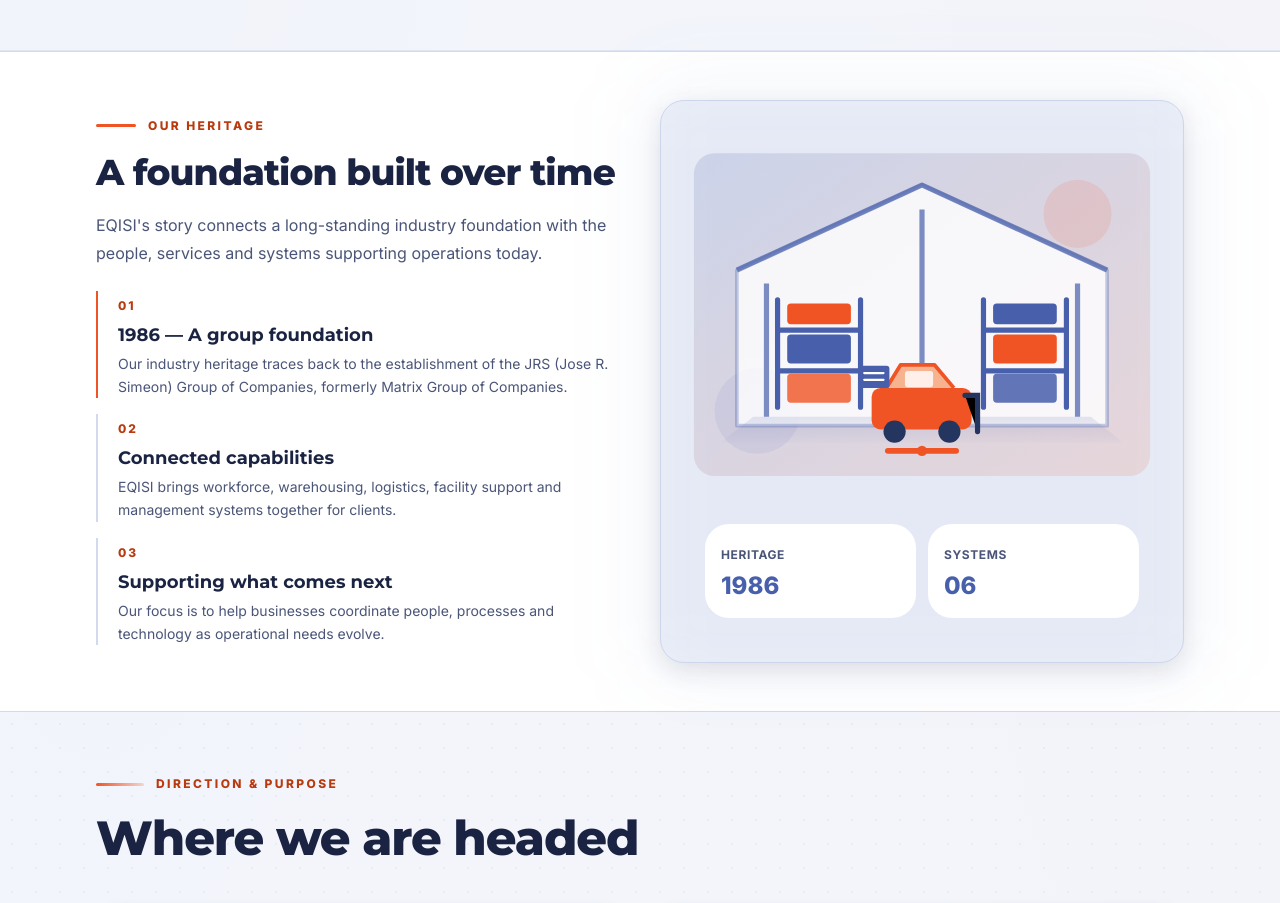
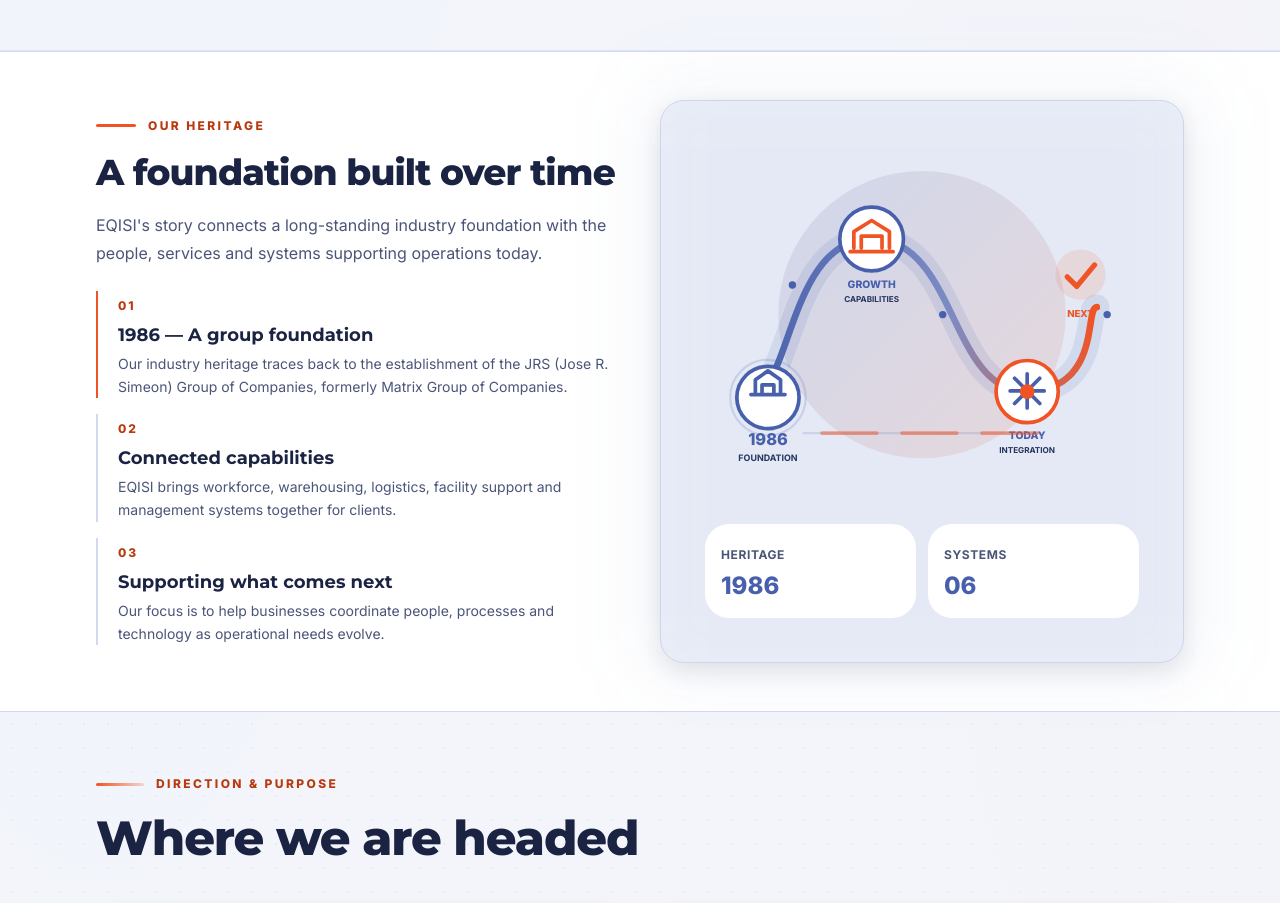
Before and after one commit to isturiscedrick/EQISI, a React (Vite) app in the folder vite-react-template/: page /about in a window 1280 px wide. Shown: the part 1160-2063 px from the top of the page. Built offline with nearby package versions, Linux system fonts and the light colour scheme.

Commit message:
Give Our Heritage a distinct timeline illustration

```diff
--- a/vite-react-template/src/pages/AboutPage.tsx
+++ b/vite-react-template/src/pages/AboutPage.tsx
@@ -58,6 +58,52 @@ function AboutWarehouseIllustration({ compact = false }: { compact?: boolean })
         <g><rect x="138" y="215" width="86" height="28" rx="5" fill="#F05424"/><rect x="138" y="257" width="86" height="39" rx="5" fill="#4860AC"/><rect x="138" y="310" width="86" height="39" rx="5" fill="#F05424" opacity=".8"/><rect x="416" y="215" width="86" height="28" rx="5" fill="#4860AC"/><rect x="416" y="257" width="86" height="39" rx="5" fill="#F05424"/><rect x="416" y="310" width="86" height="39" rx="5" fill="#4860AC" opacity=".85"/></g>
         <g transform="translate(252 292)"><rect y="37" width="135" height="56" rx="12" fill="#F05424"/><path d="m20 37 19-31h46l26 31" fill="#F7B38F" stroke="#F05424" strokeWidth="5" strokeLinejoin="round"/><rect x="45" y="14" width="38" height="22" rx="4" fill="#fff" fillOpacity=".8"/><circle cx="31" cy="96" r="15" fill="#24365F"/><circle cx="105" cy="96" r="15" fill="#24365F"/><path d="M126 47h17v49" stroke="#24365F" strokeWidth="7" strokeLinecap="round"/><rect x="-18" y="7" width="42" height="30" rx="4" fill="#4860AC"/><path d="M-10 17h26m-26 9h26" stroke="#fff" strokeWidth="3" strokeLinecap="round"/></g>
         <path d="M274 414h92" stroke="#F05424" strokeWidth="8" strokeLinecap="round"/><circle cx="320" cy="414" r="7" fill="#F05424"/>
+      </svg>
+    </div>
+  )
+}
+
+
+function HeritageTimelineIllustration() {
+  return (
+    <div className="about-heritage-illustration relative flex aspect-[5/4] w-full items-center justify-center overflow-hidden">
+      <svg viewBox="0 0 640 460" role="img" aria-labelledby="heritage-timeline-title" className="h-full w-full">
+        <title id="heritage-timeline-title">Illustrated timeline showing EQISI's heritage, connected capabilities and future direction</title>
+        <defs>
+          <linearGradient id="heritage-timeline-glow" x1="0" y1="0" x2="1" y2="1"><stop stopColor="#4860AC" stopOpacity=".13"/><stop offset="1" stopColor="#F05424" stopOpacity=".12"/></linearGradient>
+          <linearGradient id="heritage-road" x1="0" y1="0" x2="1" y2="0"><stop stopColor="#4860AC"/><stop offset=".58" stopColor="#7C8BC4"/><stop offset="1" stopColor="#F05424"/></linearGradient>
+        </defs>
+        <circle cx="320" cy="230" r="194" fill="url(#heritage-timeline-glow)"/>
+        <path d="M84 342C145 342 137 128 252 128s105 205 208 205 79-113 96-113" fill="none" stroke="#4860AC" strokeOpacity=".12" strokeWidth="34" strokeLinecap="round"/>
+        <path d="M84 342C145 342 137 128 252 128s105 205 208 205 79-113 96-113" fill="none" stroke="url(#heritage-road)" strokeWidth="9" strokeLinecap="round" strokeDasharray="2 1"/>
+        <g transform="translate(70 280)">
+          <circle cx="42" cy="62" r="42" fill="#fff" stroke="#4860AC" strokeWidth="5"/>
+          <path d="M19 58h46M25 58V38l17-12 17 12v20M34 58V45h16v13" fill="none" stroke="#4860AC" strokeWidth="5" strokeLinejoin="round" strokeLinecap="round"/>
+          <circle cx="42" cy="62" r="51" fill="none" stroke="#4860AC" strokeOpacity=".18" strokeWidth="3"/>
+          <text x="42" y="126" textAnchor="middle" fill="#4860AC" fontSize="22" fontWeight="800">1986</text>
+          <text x="42" y="148" textAnchor="middle" fill="#24365F" fontSize="12" fontWeight="700">FOUNDATION</text>
+        </g>
+        <g transform="translate(208 70)">
+          <circle cx="44" cy="58" r="43" fill="#fff" stroke="#4860AC" strokeWidth="5"/>
+          <path d="M20 70V48l24-15 24 15v22M30 70V54h28v16M15 75h58" fill="none" stroke="#F05424" strokeWidth="5" strokeLinejoin="round" strokeLinecap="round"/>
+          <text x="44" y="124" textAnchor="middle" fill="#4860AC" fontSize="14" fontWeight="800">GROWTH</text>
+          <text x="44" y="143" textAnchor="middle" fill="#24365F" fontSize="11" fontWeight="700">CAPABILITIES</text>
+        </g>
+        <g transform="translate(420 282)">
+          <circle cx="42" cy="52" r="42" fill="#fff" stroke="#F05424" strokeWidth="5"/>
+          <path d="M19 51h46M42 28v46M25 34l34 34M59 34 25 68" stroke="#4860AC" strokeWidth="5" strokeLinecap="round"/>
+          <circle cx="42" cy="52" r="10" fill="#F05424"/>
+          <text x="42" y="116" textAnchor="middle" fill="#4860AC" fontSize="14" fontWeight="800">TODAY</text>
+          <text x="42" y="135" textAnchor="middle" fill="#24365F" fontSize="11" fontWeight="700">INTEGRATION</text>
+        </g>
+        <g transform="translate(500 142)">
+          <circle cx="34" cy="34" r="34" fill="#F05424" fillOpacity=".12"/>
+          <path d="M16 37 29 50 53 21" fill="none" stroke="#F05424" strokeWidth="7" strokeLinecap="round" strokeLinejoin="round"/>
+          <text x="34" y="91" textAnchor="middle" fill="#F05424" fontSize="13" fontWeight="800">NEXT</text>
+        </g>
+        <g fill="#4860AC"><circle cx="145" cy="190" r="5"/><circle cx="348" cy="230" r="5"/><circle cx="570" cy="230" r="5"/></g>
+        <path d="M160 390h320" stroke="#4860AC" strokeOpacity=".16" strokeWidth="3" strokeLinecap="round"/>
+        <path d="M185 390h74m34 0h74m34 0h74" stroke="#F05424" strokeOpacity=".5" strokeWidth="5" strokeLinecap="round"/>
       </svg>
     </div>
   )
@@ -139,7 +185,7 @@ export function Component() {
         ]}
         visual={
           <div className="about-story-visual overflow-hidden">
-            <AboutWarehouseIllustration compact />
+            <HeritageTimelineIllustration />
             <div className="grid grid-cols-2 gap-3 p-4 sm:p-5">
               <div className="rounded-xl bg-canvas p-4"><span className="text-xs font-bold tracking-wider text-fg-muted uppercase">Heritage</span><p className="mt-1 text-2xl font-extrabold text-primary">1986</p></div>
               <div className="rounded-xl bg-canvas p-4"><span className="text-xs font-bold tracking-wider text-fg-muted uppercase">Systems</span><p className="mt-1 text-2xl font-extrabold text-primary">06</p></div>
```
